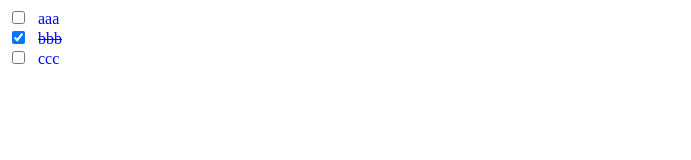
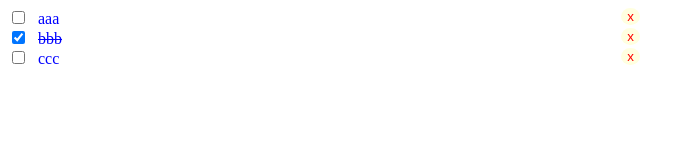
Before and after one commit to maliilam/react, a React (Create React App) app in the folder todo/: page / in a window 1280 px wide. Shown: the top 160 px of the page, without its empty margins (0-691 px from the left). Built offline with nearby package versions, Linux system fonts and the light colour scheme.

Commit message:
delete todo

```diff
--- a/todo/src/App.js
+++ b/todo/src/App.js
@@ -33,11 +33,19 @@ class App extends Component{
     })
   }
 
+  delTodo = (id) => {
+    this.setState({ todos: [...this.state.todos.filter(todo =>
+      todo.id != id)]})
+  }
+
   render() {
     return (
       <div className="App">
         <header className="App-header">
-          <Todos todos={this.state.todos} markComplete={this.markComplete}></Todos>
+          <Todos todos={this.state.todos}
+            markComplete={this.markComplete}
+            delTodo={this.delTodo}
+          />
         </header>
       </div>
     );
--- a/todo/src/components/TodoItem.js
+++ b/todo/src/components/TodoItem.js
@@ -13,11 +13,13 @@ export class TodoItem extends Component {
     render() {
         const {id, title, completed} = this.props.todo;
         return (
-            <div style={{color:'blue'}}>
-                <input type="checkbox" checked={completed} onChange={this.props.markComplete.bind(this, id)} />
+            <div style={{color:'blue', width:'50%'}}>
+                <input type="checkbox" checked={completed}
+                    onChange={this.props.markComplete.bind(this, id)} />
                 <span style={this.getStyle()}>
                     {title}
                 </span>
+                <button style={btnStyle} onClick={this.props.delTodo.bind(this, id)}>x</button>
             </div>
         )
     }
@@ -31,4 +33,13 @@ const itemStyle = {
     backgroundColor: 'lightgray'
 }
 
+const btnStyle = {
+    color: 'red',
+    background: 'lightyellow',
+    border: 'none',
+    borderRadius: '50%',
+    cursor: 'pointer',
+    float: 'right'
+}
+
 export default TodoItem
--- a/todo/src/components/Todos.js
+++ b/todo/src/components/Todos.js
@@ -7,10 +7,16 @@ class Todos extends Component {
       this.props.markComplete(e)
     }
 
+    delTodo = (e) => {
+      this.props.delTodo(e)
+    }
+
     render() {
         return this.props.todos.map(todo => (
           <TodoItem todo={todo} key={todo.id}
-            markComplete={this.markComplete}/>
+            markComplete={this.markComplete}
+            delTodo={this.delTodo}
+          />
         ))
     }
 }
```
